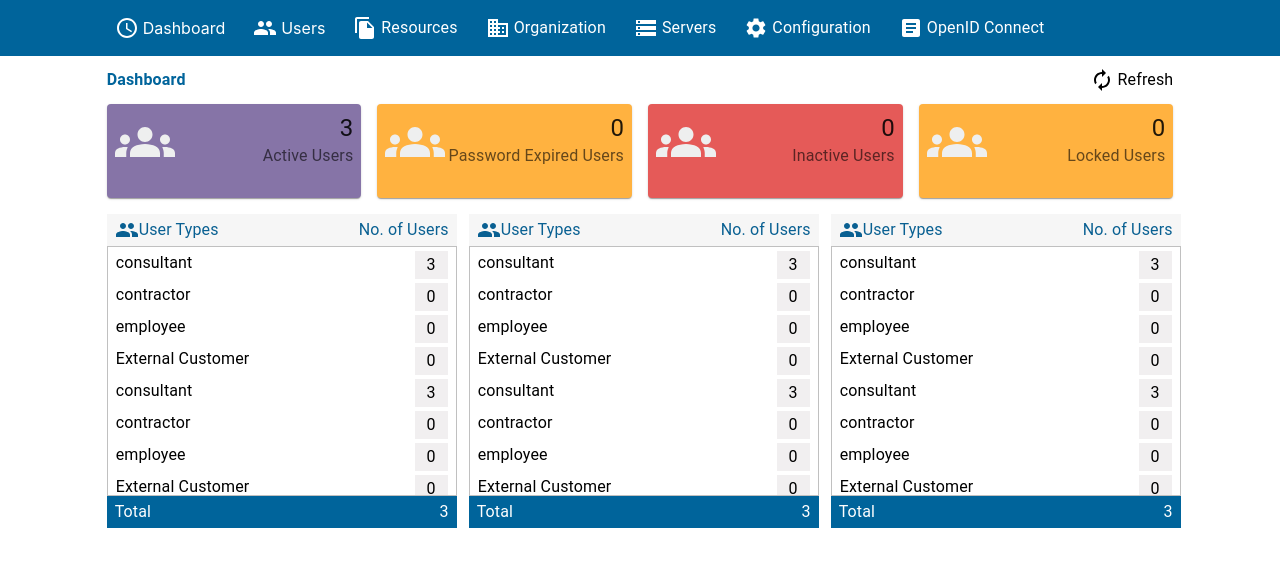
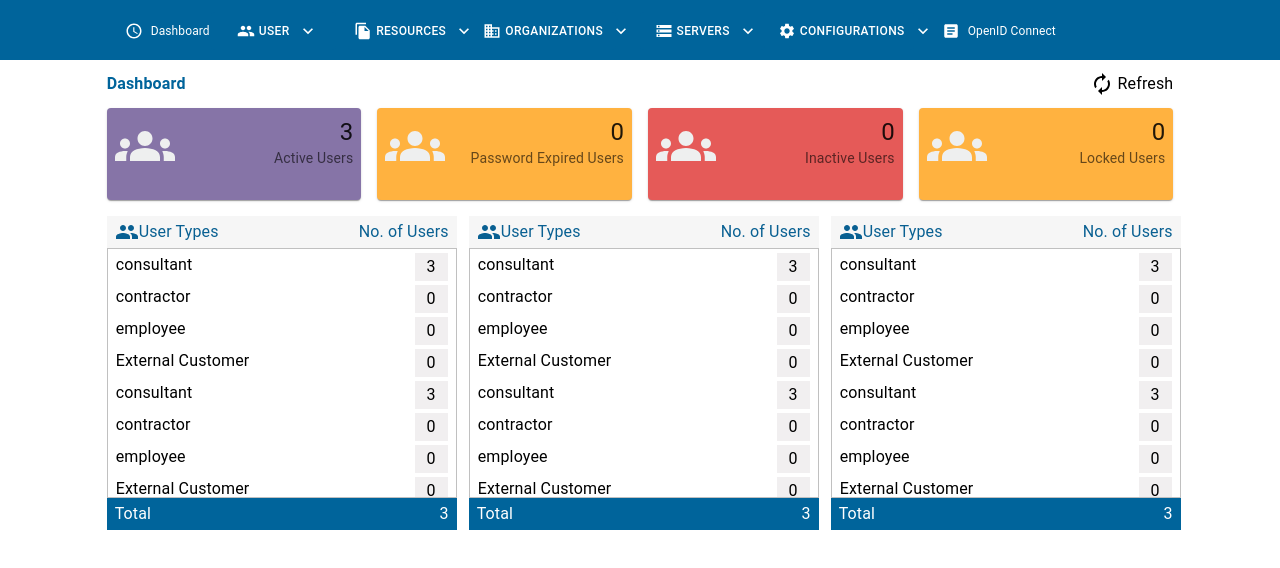
Before and after one commit to subhaneha/ga-poc-app, a React (Create React App) app: page / in a window 1280 px wide. Shown: the top 568 px of the page. Built offline with nearby package versions, Linux system fonts and the light colour scheme.

Commit message:
Header Changes

```diff
--- a/src/components/common/Card.tsx
+++ b/src/components/common/Card.tsx
@@ -1,5 +1,6 @@
 import React from 'react';
 import { Card, CardContent, Typography, Box, useTheme,styled } from '@mui/material';
+import { fontSize } from '@mui/system';
 
 interface InfoCardProps {
   title: string;
@@ -26,7 +27,7 @@ export const InfoCard: React.FC<InfoCardProps> = ({ title, count, IconComponent,
           <Typography variant="h5">
             {count}
           </Typography>
-          <Typography color="textSecondary" gutterBottom>
+          <Typography color="textSecondary" style={{fontSize:'14px'}}gutterBottom>
           {title}
         </Typography>
         </Box>
--- a/src/components/common/MenuButton.tsx
+++ b/src/components/common/MenuButton.tsx
@@ -21,7 +21,8 @@ const StyledNavLink = styled(NavLink)({
     display: "flex",
     alignItems: "center",
     columnGap: "4px",
-    width:'120px',
+    color:'#000000',
+    width:'100px',
     textDecoration: "none",
 });
 
@@ -56,7 +57,7 @@ export const CustomizedMenus: React.FC<{ menuConfig: MenuConfig }> = ({ menuConf
 
     return (
         <div>
-            <Button style={{ background: 'rgb(0 100 155)' }}
+            <Button style={{ background: 'rgb(0 100 155)',width:'125px',fontSize:'12px' }}
                 id="demo-customized-button"
                 aria-controls={open ? 'demo-customized-menu' : undefined}
                 aria-haspopup="true"
@@ -66,7 +67,7 @@ export const CustomizedMenus: React.FC<{ menuConfig: MenuConfig }> = ({ menuConf
                 onClick={handleClick}
                 endIcon={<KeyboardArrowDownIcon />}
             >
-                <menuConfig.icon />
+                <menuConfig.icon style={{fontSize:'18px',padding:'4px'}}/>
                 {menuConfig.title}
             </Button>
             <StyledMenu
@@ -80,10 +81,10 @@ export const CustomizedMenus: React.FC<{ menuConfig: MenuConfig }> = ({ menuConf
             >
                 {menuConfig.menuOptions.map((each) => (
                     <>
-                        <MenuItem  onClick={handleClose} disableRipple>
+                        <MenuItem style={{fontSize:'12px',padding:'4px'}}  onClick={handleClose} disableRipple>
                             <StyledNavLink  to={each.path} >
+                                <each.icon style={{fontSize:'14px',padding:'4px'}}/>
                                 {each.title}
-                                <each.icon />
                             </StyledNavLink>
                         </MenuItem>
                     </>
--- a/src/pages/Header.css
+++ b/src/pages/Header.css
@@ -10,6 +10,7 @@
   column-gap: 12px;
   margin: auto;
   padding: 4px 0;
+  height: 60px;
 }
 
 .nav-link {
@@ -19,7 +20,7 @@
   color: #ffffff;
   fill: #ffffff;
   text-decoration: none;
-  padding: 12px 8px;
+  padding: 6px
 }
 
 /* .nav-link.active {
--- a/src/pages/Header.tsx
+++ b/src/pages/Header.tsx
@@ -8,47 +8,99 @@ import SettingsIcon from "@mui/icons-material/Settings";
 import ArticleIcon from "@mui/icons-material/Article";
 import { NavLink } from "react-router-dom";
 import "./Header.css"; // Import the CSS file
+import { CustomizedMenus, MenuConfig } from "../components/common/MenuButton";
+const resources: MenuConfig = {
+  menuOptions: [
+    {
+      title: 'resources',
+      icon: StorageIcon,
+      path: '/'
+    },
+  ],
+  title: 'RESOURCES',
+  icon: FileCopyIcon
+}
+const users: MenuConfig = {
+  menuOptions: [
+    {
+      title: 'Create User',
+      icon: StorageIcon,
+      path: '/users'
+    },
+  ],
+  title: 'USER',
+  icon: People
+}
 
+const organizations: MenuConfig = {
+  menuOptions: [
+    {
+      title: 'Org',
+      icon: StorageIcon,
+      path: '/users'
+    },
+  ],
+  title: 'Organizations',
+  icon: BusinessIcon
+
+}
+
+const servers: MenuConfig = {
+  menuOptions: [
+    {
+      title: 'server',
+      icon: StorageIcon,
+      path: '/users'
+    },
+  ],
+  title: 'Servers',
+  icon: StorageIcon
+
+}
+
+const configurations: MenuConfig = {
+  menuOptions: [
+    {
+      title: 'Config',
+      icon: StorageIcon,
+      path: '/users'
+    },
+  ],
+  title: 'Configurations',
+  icon: SettingsIcon
+
+}
 const Header = () => {
   return (
     <Grid className="header-container">
       <Grid container md={10} className="header-links-container">
-        <NavLink
+        <Typography className="nav-link" style={{ background: 'rgb(0 100 155)',width:'80px',fontSize:'12px' }} >
+        <NavLink style={{ background: 'rgb(0 100 155)',fontSize:'12px',padding:'8px' }}
           to="/"
           className={({ isActive }) =>
             isActive ? "nav-link active" : "nav-link"
-          }
-        >
-          <AccessTime />
+          }>
+          <AccessTime style={{fontSize:'18px',padding:'4px'}}/>
           Dashboard
         </NavLink>
-        <NavLink
-          to="/users"
-          className={({ isActive }) =>
-            isActive ? "nav-link active" : "nav-link"
-          }
-        >
-          <People />
-          Users
-        </NavLink>
-        <Typography className="nav-link">
-          <FileCopyIcon />
-          Resources
+        </Typography>
+        <Typography display="flex" alignItems="center" columnGap="4px">
+          <CustomizedMenus menuConfig={users}></CustomizedMenus>
+        </Typography>
+        <Typography display="flex" alignItems="center" columnGap="4px">
+          <CustomizedMenus menuConfig={resources} />
         </Typography>
         <Typography className="nav-link">
-          <BusinessIcon />
-          Organization
+          <CustomizedMenus menuConfig={organizations} />
         </Typography>
         <Typography className="nav-link">
-          <StorageIcon />
-          Servers
+          <CustomizedMenus menuConfig={servers} />
         </Typography>
         <Typography className="nav-link">
-          <SettingsIcon />
-          Configuration
+          <CustomizedMenus menuConfig={configurations} />
         </Typography>
-        <Typography className="nav-link">
-          <ArticleIcon />
+        <Typography className="nav-link" style={{ background: 'rgb(0 100 155)',width:'125px',fontSize:'12px' }} >
+          <ArticleIcon style={{fontSize:'18px',padding:'4px'}}/>
           OpenID Connect
         </Typography>
       </Grid>
```
